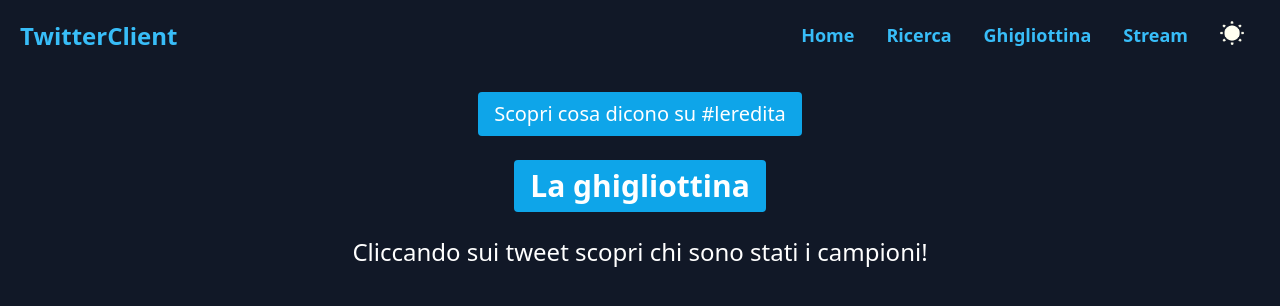
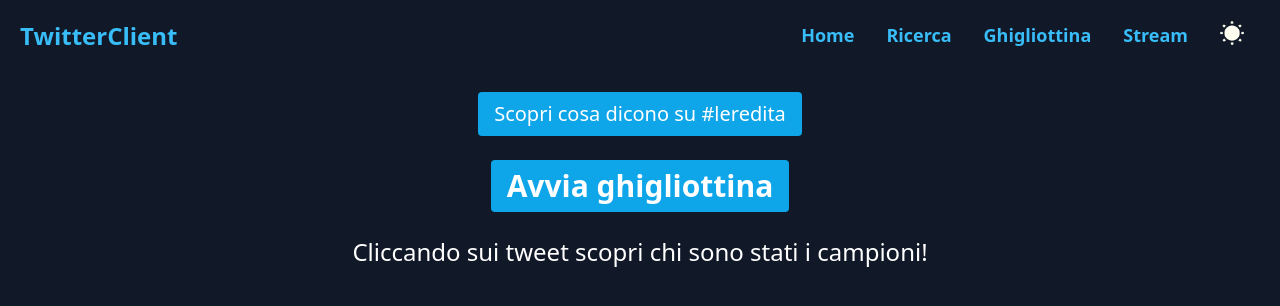
Before and after one commit to jortikcode/twitter-client-swe, a React (Create React App) app in the folder frontend/: page /ghigliottina in a window 1280 px wide. Shown: the top 306 px of the page. Built offline with nearby package versions, Linux system fonts and the light colour scheme; no server answers.

Commit message:
added stop ghigliottina

```diff
--- a/frontend/src/screens/Ghigliottina.js
+++ b/frontend/src/screens/Ghigliottina.js
@@ -1,4 +1,4 @@
-import { useEffect } from 'react';
+import { useEffect, useState } from 'react';
 import { useDispatch, useSelector } from 'react-redux';
 import { useNavigate } from 'react-router-dom'
 import { clearTweets, loadingAction, solutionsAction } from '../actions/tweets';
@@ -7,6 +7,7 @@ import TweetList from '../components/TweetList';
 
 const Ghigliottina = () => {
     const navigate = useNavigate();
+    const [ ghigliottina, setGhigliottina ] = useState(false);
     const dispatch = useDispatch();
     useEffect(() => {
         dispatch(clearTweets());
@@ -28,9 +29,10 @@ const Ghigliottina = () => {
             type="submit"
             onClick={e => {
                 dispatch(loadingAction(true));
-                dispatch(solutionsAction())
+                dispatch(solutionsAction());
+                setGhigliottina(!ghigliottina);
             }}>
-            La ghigliottina
+            { ghigliottina ? "Finisci ghigliottina" : "Avvia ghigliottina" }
             </button>
             <article className="flex justify-center items-center">
                 <p className="text-2xl dark:text-white">Cliccando sui tweet scopri chi sono stati i campioni!</p>
@@ -45,7 +47,7 @@ const Ghigliottina = () => {
             </div>
             )}
             <Scoreboard />
-            { (textTweets.length > 0) && <TweetList watching={true} /> }
+            { (textTweets.length > 0 && ghigliottina) && <TweetList watching={true} /> }
         </div>
     );
 };
```
